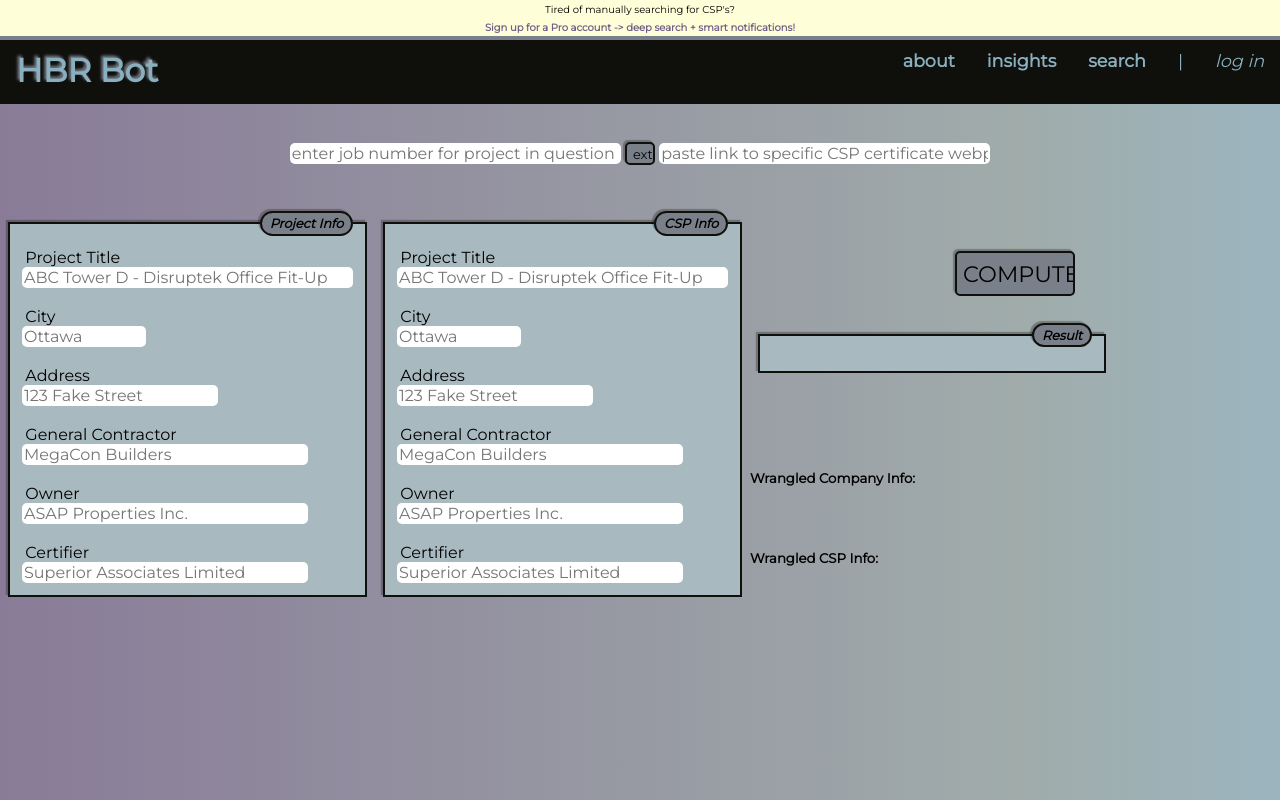
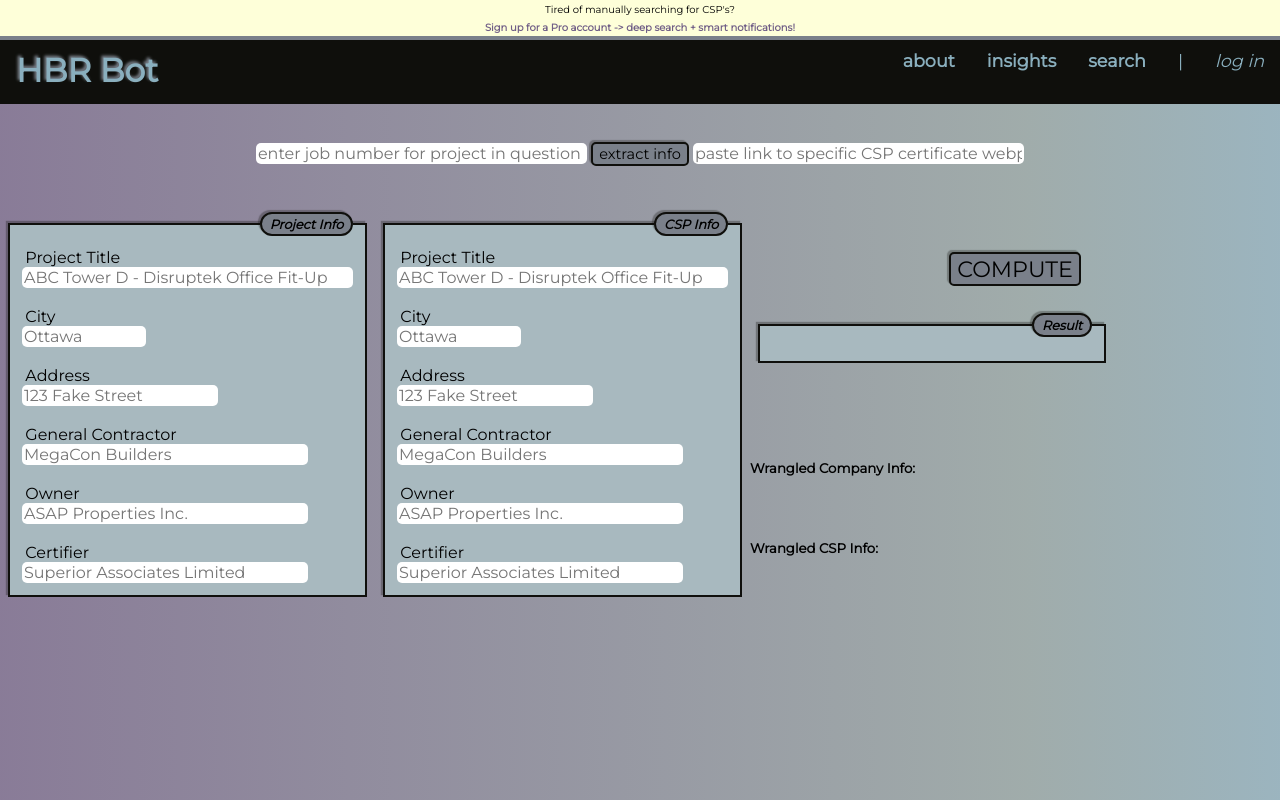
Before and after one commit to confirmationbias616/certificate_checker, a Flask app: page /interact in a window 1280 px wide. Run offline with Flask 2, Linux system fonts and the light colour scheme; some libraries are stand-ins or nearby versions.

Commit message:
Tweak fonts and margins

```diff
--- a/static/style.css
+++ b/static/style.css
@@ -72,8 +72,8 @@
       padding: 14px 16px;
       text-decoration: none;
       font-size: calc(15px + 0.2vw);
-      margin-top: calc(-20px + 2vh);
-      margin-bottom: calc(-20px + 2vh);
+      margin-top: max(calc(-20px + 2vh), -12px);
+      margin-bottom: max(calc(-20px + 2vh), -12px);
     }
 
     /* Change the color of links on hover */
@@ -184,6 +184,10 @@
       font-family: 'Montserrat', sans-serif;
       font-size: 100%;
     }
+    p {
+      font-family: 'Montserrat', sans-serif;
+      font-size: calc(10px + 0.5vh + 0.2vw);
+    }
     p1 {
       font-family: 'Montserrat', sans-serif;
       font-size: 100%;
@@ -228,9 +232,7 @@
     input[id=large_button]{
       transition: box-shadow 0.5s;
       font-family: 'Montserrat', sans-serif;
-      font-size: calc(16px + 0.5vw);
-      width: min(20vw, 120px);
-      height: 2em;
+      font-size: calc(12px + 0.8vh + 0.3vw);
       margin-right:10px;
       margin-left:10px;
       margin-top:10px;
@@ -242,9 +244,7 @@
     input[id=small_button]{
       transition: box-shadow 0.5s;
       font-family: 'Montserrat', sans-serif;
-      font-size: calc(11px + 0.15vw);
-      width: min(10vw, 30px);
-      height: 1.8em;
+      font-size: calc(8px + 0.5vh + 0.2vw);
       background-color: var(--item);
       border: 2px var(--outline) solid;
       border-radius: 5px;
```
